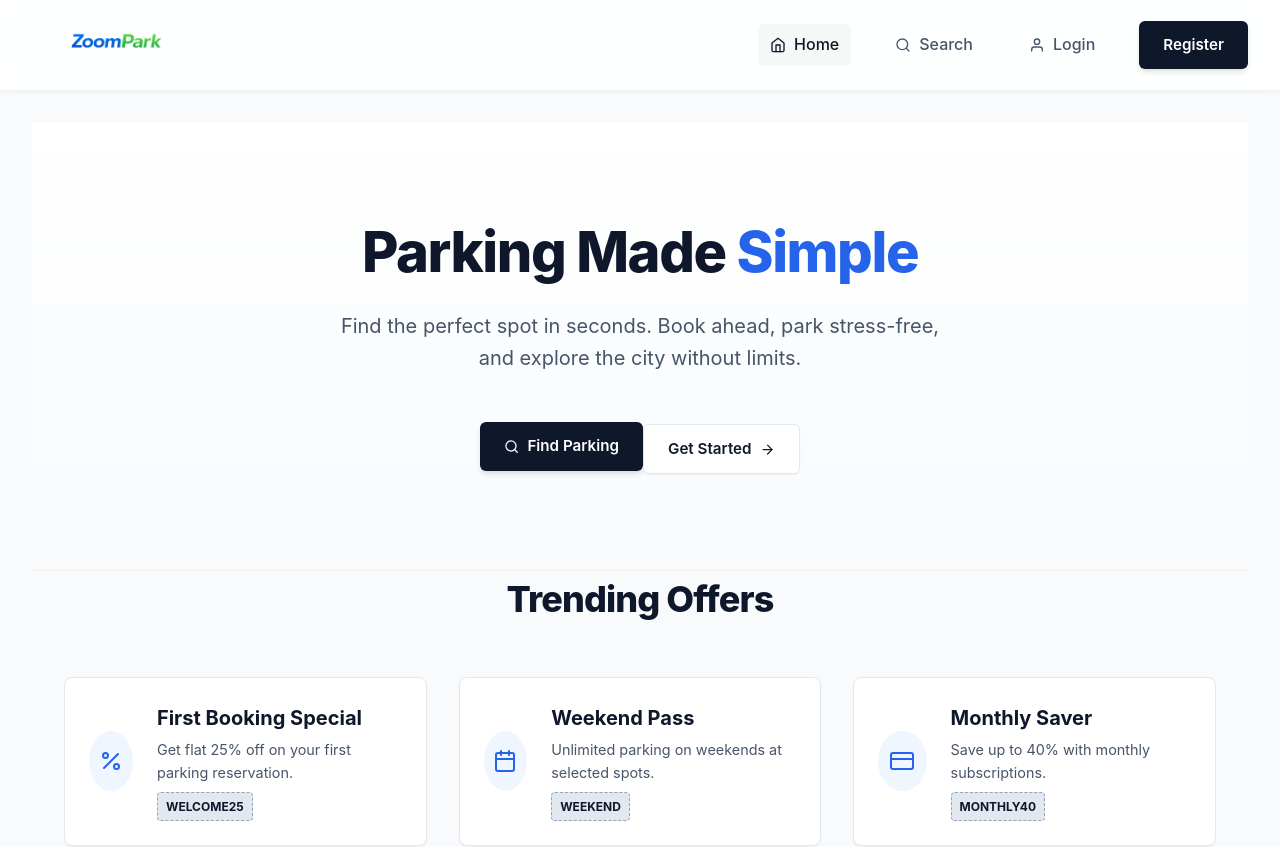
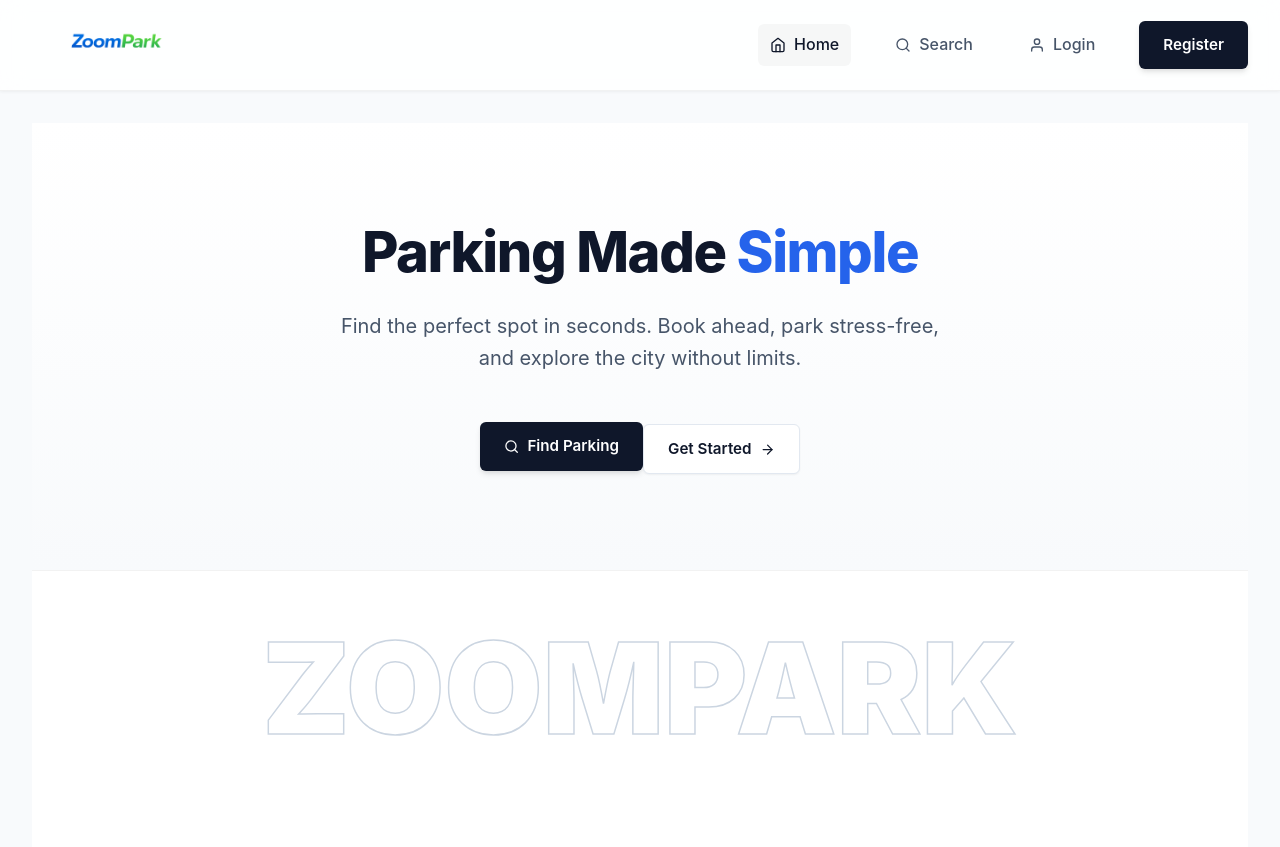
Before and after one commit to Prathmesh1901/zoonpark, a React (Vite) app in the folder frontend/: page / in a window 1280 px wide. Shown: the top 847 px of the page. Built offline with nearby package versions, Linux system fonts and the light colour scheme; no server answers.

Commit message:
Add text hover effect to homepage

```diff
--- a/frontend/src/components/Home.jsx
+++ b/frontend/src/components/Home.jsx
@@ -6,6 +6,7 @@ import {
     FiPercent, FiHelpCircle, FiChevronDown, FiChevronUp, FiInstagram, FiTwitter, FiFacebook, FiLinkedin
 } from 'react-icons/fi';
 import logo from '../assets/logg.png';
+import { TextHoverEffect } from '@/components/ui/text-hover-effect';
 
 const Home = () => {
     const containerVariants = {
@@ -46,6 +47,10 @@ const Home = () => {
                         Get Started <FiArrowRight />
                     </Link>
                 </motion.div>
+            </motion.div>
+
+            <motion.div className="brand-hover-section" variants={itemVariants}>
+                <TextHoverEffect text="ZOOMPARK" />
             </motion.div>
 
             {/* Trending Offers */}
--- /dev/null
+++ b/frontend/src/components/ui/text-hover-effect.jsx
@@ -0,0 +1,43 @@
+import React, { useId, useState } from 'react';
+
+export const TextHoverEffect = ({ text, className = '' }) => {
+    const maskId = useId().replace(/:/g, '');
+    const [position, setPosition] = useState({ x: 50, y: 50 });
+    const [isActive, setIsActive] = useState(false);
+
+    const handlePointerMove = (event) => {
+        const bounds = event.currentTarget.getBoundingClientRect();
+        const x = ((event.clientX - bounds.left) / bounds.width) * 100;
+        const y = ((event.clientY - bounds.top) / bounds.height) * 100;
+        setPosition({ x, y });
+    };
+
+    return (
+        <div
+            className={`text-hover-effect ${className}`}
+            onPointerMove={handlePointerMove}
+            onPointerEnter={() => setIsActive(true)}
+            onPointerLeave={() => setIsActive(false)}
+        >
+            <svg viewBox="0 0 1200 300" role="img" aria-label={text}>
+                <defs>
+                    <radialGradient id={`${maskId}-gradient`} cx={`${position.x}%`} cy={`${position.y}%`} r={isActive ? '23%' : '0%'}>
+                        <stop offset="0%" stopColor="white" />
+                        <stop offset="55%" stopColor="white" />
+                        <stop offset="100%" stopColor="black" />
+                    </radialGradient>
+                    <mask id={maskId}>
+                        <rect width="100%" height="100%" fill={`url(#${maskId}-gradient)`} />
+                    </mask>
+                </defs>
+
+                <text x="50%" y="50%" textAnchor="middle" dominantBaseline="middle" className="text-hover-outline">
+                    {text}
+                </text>
+                <text x="50%" y="50%" textAnchor="middle" dominantBaseline="middle" className="text-hover-fill" mask={`url(#${maskId})`}>
+                    {text}
+                </text>
+            </svg>
+        </div>
+    );
+};
--- a/frontend/src/styles/main.css
+++ b/frontend/src/styles/main.css
@@ -418,6 +418,47 @@ textarea:focus {
   margin: 0 auto 3rem;
 }
 
+.brand-hover-section {
+  height: 18rem;
+  display: flex;
+  align-items: center;
+  justify-content: center;
+  padding: 1rem 2rem 3rem;
+  background: #FFFFFF;
+}
+
+.text-hover-effect {
+  width: min(100%, 980px);
+  height: 100%;
+  cursor: crosshair;
+}
+
+.text-hover-effect svg {
+  width: 100%;
+  height: 100%;
+  display: block;
+}
+
+.text-hover-outline,
+.text-hover-fill {
+  font-size: 170px;
+  font-weight: 900;
+  letter-spacing: 0;
+  font-family: Inter, system-ui, -apple-system, sans-serif;
+}
+
+.text-hover-outline {
+  fill: transparent;
+  stroke: #CBD5E1;
+  stroke-width: 2;
+}
+
+.text-hover-fill {
+  fill: #0F172A;
+  stroke: #2563EB;
+  stroke-width: 1.2;
+}
+
 /* Grids */
 .features-grid,
 .grid-cards {
--- a/frontend/vite.config.js
+++ b/frontend/vite.config.js
@@ -1,9 +1,15 @@
 import { defineConfig } from 'vite'
 import react from '@vitejs/plugin-react'
+import path from 'path'
 
 // https://vitejs.dev/config/
 export default defineConfig({
     plugins: [react()],
+    resolve: {
+        alias: {
+            '@': path.resolve(process.cwd(), './src')
+        }
+    },
     server: {
         port: 5173,
         proxy: {
```
